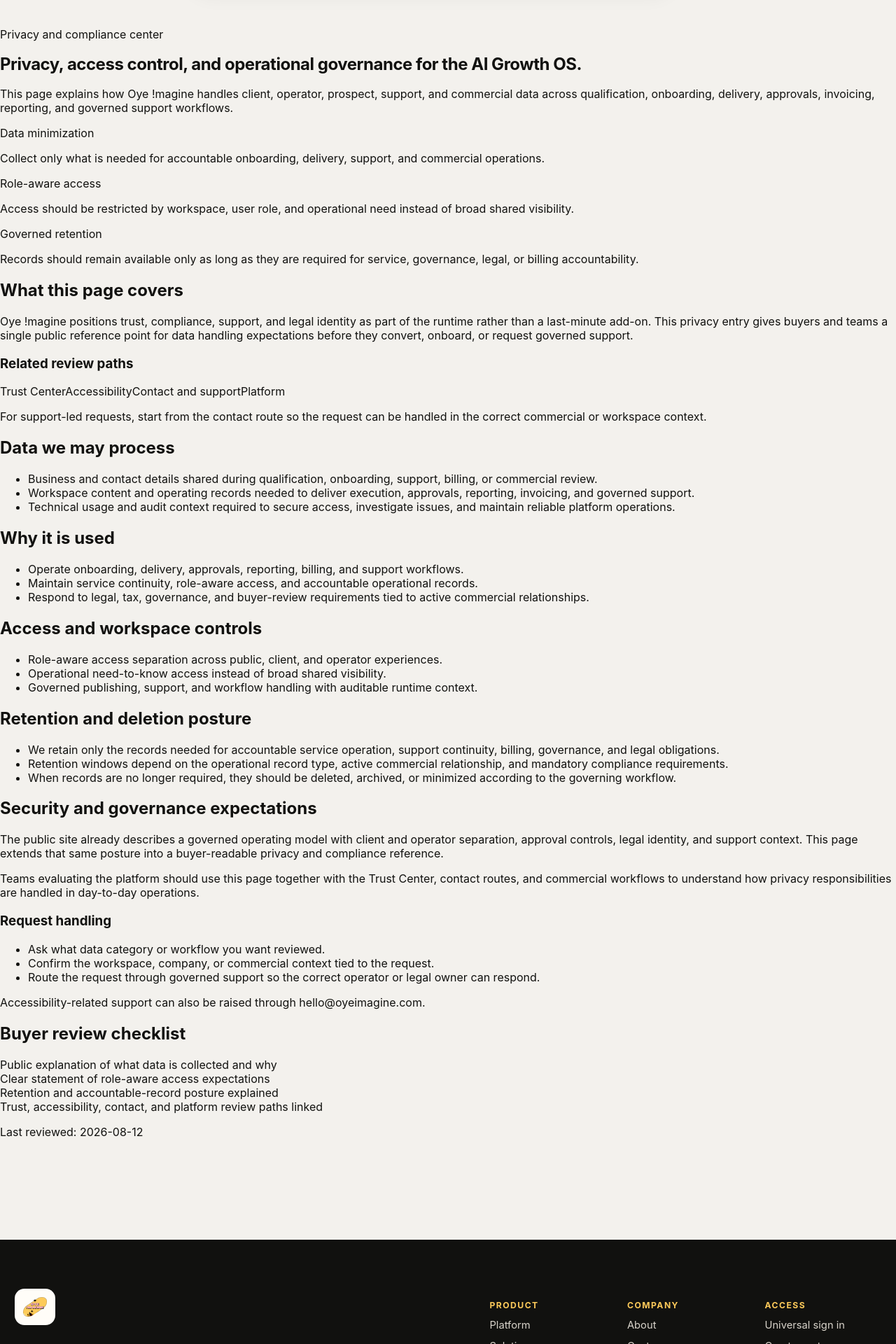
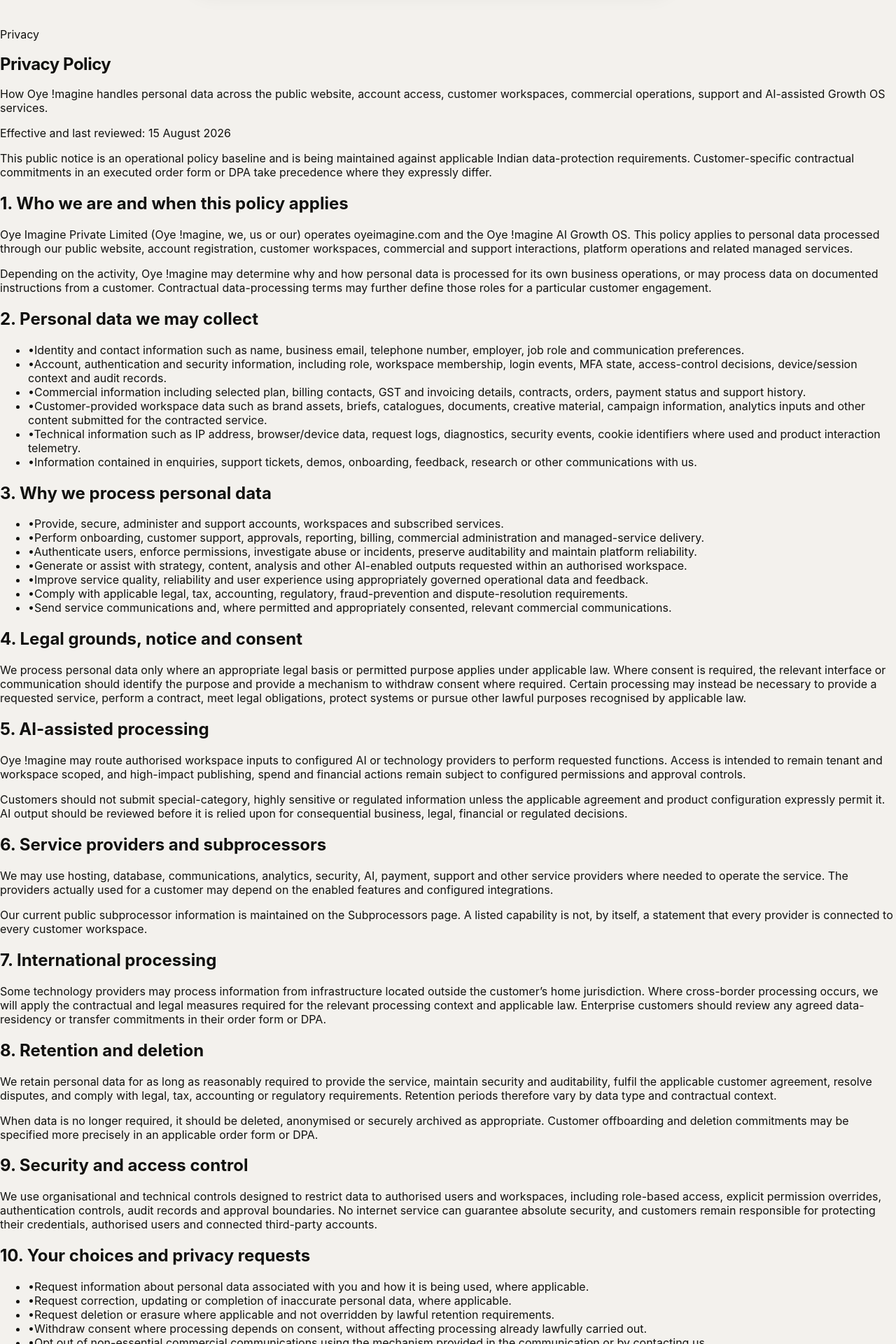
Before and after one commit to arunkumarmanikonda-web/oye-imagine-growth-os-starter, a Next.js app: page /privacy in a window 1280 px wide. Shown: the part 100-2020 px from the top of the page at 70% size. Built offline with nearby package versions, Linux system fonts and the light colour scheme; no server answers.

Commit message:
Replace privacy hub with complete privacy notice

```diff
--- a/src/app/privacy/page.tsx
+++ b/src/app/privacy/page.tsx
@@ -1,222 +1,128 @@
-import type { Metadata, Route } from 'next'
-import Link from 'next/link'
+import type { Metadata } from 'next'
+import { LegalPolicyPage, type LegalPolicySection } from '@/components/public/LegalPolicyPage'
 
 export const metadata: Metadata = {
-  title: 'Privacy and compliance | Oye !magine AI Growth OS',
-  description:
-    'Review how Oye !magine handles data, access control, retention, support, and operational governance across the AI Growth OS.',
+  title: 'Privacy Policy | Oye !magine',
+  description: 'Privacy notice for Oye !magine websites, customer workspaces, support, commercial operations and AI-assisted Growth OS services.',
+  alternates: { canonical: '/privacy' },
 }
 
-const collectionItems = [
-  'Business and contact details shared during qualification, onboarding, support, billing, or commercial review.',
-  'Workspace content and operating records needed to deliver execution, approvals, reporting, invoicing, and governed support.',
-  'Technical usage and audit context required to secure access, investigate issues, and maintain reliable platform operations.',
+const sections: LegalPolicySection[] = [
+  {
+    title: '1. Who we are and when this policy applies',
+    paragraphs: [
+      'Oye Imagine Private Limited (Oye !magine, we, us or our) operates oyeimagine.com and the Oye !magine AI Growth OS. This policy applies to personal data processed through our public website, account registration, customer workspaces, commercial and support interactions, platform operations and related managed services.',
+      'Depending on the activity, Oye !magine may determine why and how personal data is processed for its own business operations, or may process data on documented instructions from a customer. Contractual data-processing terms may further define those roles for a particular customer engagement.',
+    ],
+  },
+  {
+    title: '2. Personal data we may collect',
+    bullets: [
+      'Identity and contact information such as name, business email, telephone number, employer, job role and communication preferences.',
+      'Account, authentication and security information, including role, workspace membership, login events, MFA state, access-control decisions, device/session context and audit records.',
+      'Commercial information including selected plan, billing contacts, GST and invoicing details, contracts, orders, payment status and support history.',
+      'Customer-provided workspace data such as brand assets, briefs, catalogues, documents, creative material, campaign information, analytics inputs and other content submitted for the contracted service.',
+      'Technical information such as IP address, browser/device data, request logs, diagnostics, security events, cookie identifiers where used and product interaction telemetry.',
+      'Information contained in enquiries, support tickets, demos, onboarding, feedback, research or other communications with us.',
+    ],
+  },
+  {
+    title: '3. Why we process personal data',
+    bullets: [
+      'Provide, secure, administer and support accounts, workspaces and subscribed services.',
+      'Perform onboarding, customer support, approvals, reporting, billing, commercial administration and managed-service delivery.',
+      'Authenticate users, enforce permissions, investigate abuse or incidents, preserve auditability and maintain platform reliability.',
+      'Generate or assist with strategy, content, analysis and other AI-enabled outputs requested within an authorised workspace.',
+      'Improve service quality, reliability and user experience using appropriately governed operational data and feedback.',
+      'Comply with applicable legal, tax, accounting, regulatory, fraud-prevention and dispute-resolution requirements.',
+      'Send service communications and, where permitted and appropriately consented, relevant commercial communications.',
+    ],
+  },
+  {
+    title: '4. Legal grounds, notice and consent',
+    paragraphs: [
+      'We process personal data only where an appropriate legal basis or permitted purpose applies under applicable law. Where consent is required, the relevant interface or communication should identify the purpose and provide a mechanism to withdraw consent where required. Certain processing may instead be necessary to provide a requested service, perform a contract, meet legal obligations, protect systems or pursue other lawful purposes recognised by applicable law.',
+    ],
+  },
+  {
+    title: '5. AI-assisted processing',
+    paragraphs: [
+      'Oye !magine may route authorised workspace inputs to configured AI or technology providers to perform requested functions. Access is intended to remain tenant and workspace scoped, and high-impact publishing, spend and financial actions remain subject to configured permissions and approval controls.',
+      'Customers should not submit special-category, highly sensitive or regulated information unless the applicable agreement and product configuration expressly permit it. AI output should be reviewed before it is relied upon for consequential business, legal, financial or regulated decisions.',
+    ],
+  },
+  {
+    title: '6. Service providers and subprocessors',
+    paragraphs: [
+      'We may use hosting, database, communications, analytics, security, AI, payment, support and other service providers where needed to operate the service. The providers actually used for a customer may depend on the enabled features and configured integrations.',
+      'Our current public subprocessor information is maintained on the Subprocessors page. A listed capability is not, by itself, a statement that every provider is connected to every customer workspace.',
+    ],
+  },
+  {
+    title: '7. International processing',
+    paragraphs: [
+      'Some technology providers may process information from infrastructure located outside the customer’s home jurisdiction. Where cross-border processing occurs, we will apply the contractual and legal measures required for the relevant processing context and applicable law. Enterprise customers should review any agreed data-residency or transfer commitments in their order form or DPA.',
+    ],
+  },
+  {
+    title: '8. Retention and deletion',
+    paragraphs: [
+      'We retain personal data for as long as reasonably required to provide the service, maintain security and auditability, fulfil the applicable customer agreement, resolve disputes, and comply with legal, tax, accounting or regulatory requirements. Retention periods therefore vary by data type and contractual context.',
+      'When data is no longer required, it should be deleted, anonymised or securely archived as appropriate. Customer offboarding and deletion commitments may be specified more precisely in an applicable order form or DPA.',
+    ],
+  },
+  {
+    title: '9. Security and access control',
+    paragraphs: [
+      'We use organisational and technical controls designed to restrict data to authorised users and workspaces, including role-based access, explicit permission overrides, authentication controls, audit records and approval boundaries. No internet service can guarantee absolute security, and customers remain responsible for protecting their credentials, authorised users and connected third-party accounts.',
+    ],
+  },
+  {
+    title: '10. Your choices and privacy requests',
+    bullets: [
+      'Request information about personal data associated with you and how it is being used, where applicable.',
+      'Request correction, updating or completion of inaccurate personal data, where applicable.',
+      'Request deletion or erasure where applicable and not overridden by lawful retention requirements.',
+      'Withdraw consent where processing depends on consent, without affecting processing already lawfully carried out.',
+      'Opt out of non-essential commercial communications using the mechanism provided in the communication or by contacting us.',
+      'Raise a grievance or privacy concern through hello@oyeimagine.com. We may need to verify identity and the relevant account or organisation before acting on a request.',
+    ],
+  },
+  {
+    title: '11. Cookies and similar technologies',
+    paragraphs: [
+      'Our use of browser storage, cookies and similar technologies is described in the Cookie Policy. Essential technologies may be required for security, authentication and service operation. Non-essential analytics or marketing technologies, if enabled, should be subject to the applicable notice and consent controls.',
+    ],
+  },
+  {
+    title: '12. Children',
+    paragraphs: [
+      'Oye !magine is a business service and is not directed to children. Customers must not use the platform to process children’s personal data unless the applicable agreement, lawful basis, product configuration and required safeguards expressly support that processing.',
+    ],
+  },
+  {
+    title: '13. Changes to this policy',
+    paragraphs: [
+      'We may update this policy to reflect legal, product, provider or operational changes. Material changes will be published with a revised effective date and, where required, communicated through an appropriate customer or product channel.',
+    ],
+  },
+  {
+    title: '14. Contact and grievance handling',
+    paragraphs: [
+      'Questions, privacy requests and grievances may be sent to hello@oyeimagine.com. Please identify the relevant organisation, workspace and request type so we can route the matter correctly. Additional contractual privacy contacts may be specified in an enterprise agreement or DPA.',
+    ],
+  },
 ]
-
-const usageItems = [
-  'Operate onboarding, delivery, approvals, reporting, billing, and support workflows.',
-  'Maintain service continuity, role-aware access, and accountable operational records.',
-  'Respond to legal, tax, governance, and buyer-review requirements tied to active commercial relationships.',
-]
-
-const controlItems = [
-  'Role-aware access separation across public, client, and operator experiences.',
-  'Operational need-to-know access instead of broad shared visibility.',
-  'Governed publishing, support, and workflow handling with auditable runtime context.',
-]
-
-const retentionItems = [
-  'We retain only the records needed for accountable service operation, support continuity, billing, governance, and legal obligations.',
-  'Retention windows depend on the operational record type, active commercial relationship, and mandatory compliance requirements.',
-  'When records are no longer required, they should be deleted, archived, or minimized according to the governing workflow.',
-]
-
-const requestItems = [
-  'Ask what data category or workflow you want reviewed.',
-  'Confirm the workspace, company, or commercial context tied to the request.',
-  'Route the request through governed support so the correct operator or legal owner can respond.',
-]
-
-const reviewLinks = [
-  { href: '/trust', label: 'Trust Center' },
-  { href: '/accessibility', label: 'Accessibility' },
-  { href: '/contact', label: 'Contact and support' },
-  { href: '/platform', label: 'Platform' },
-]
-
-function SectionList({ items }: { items: string[] }) {
-  return (
-    <ul className="mt-4 space-y-3 text-sm leading-7 text-slate-700">
-      {items.map((item) => (
-        <li key={item} className="flex gap-3">
-          <span className="mt-2 h-2 w-2 shrink-0 rounded-full bg-slate-900" />
-          <span>{item}</span>
-        </li>
-      ))}
-    </ul>
-  )
-}
 
 export default function PrivacyPage() {
   return (
-    <main className="bg-white text-slate-950">
-      <section className="border-b border-slate-200 bg-slate-50">
-        <div className="mx-auto max-w-6xl px-6 py-16 sm:px-8 lg:px-10 lg:py-24">
-          <p className="text-sm font-semibold uppercase tracking-[0.22em] text-slate-500">
-            Privacy and compliance center
-          </p>
-          <h1 className="mt-4 max-w-4xl text-4xl font-semibold tracking-tight text-slate-950 sm:text-5xl">
-            Privacy, access control, and operational governance for the AI Growth OS.
-          </h1>
-          <p className="mt-6 max-w-3xl text-lg leading-8 text-slate-700">
-            This page explains how Oye !magine handles client, operator, prospect, support, and
-            commercial data across qualification, onboarding, delivery, approvals, invoicing,
-            reporting, and governed support workflows.
-          </p>
-
-          <div className="mt-8 grid gap-4 sm:grid-cols-3">
-            <div className="rounded-2xl border border-slate-200 bg-white p-5">
-              <div className="text-sm font-semibold text-slate-900">Data minimization</div>
-              <p className="mt-2 text-sm leading-7 text-slate-700">
-                Collect only what is needed for accountable onboarding, delivery, support, and
-                commercial operations.
-              </p>
-            </div>
-            <div className="rounded-2xl border border-slate-200 bg-white p-5">
-              <div className="text-sm font-semibold text-slate-900">Role-aware access</div>
-              <p className="mt-2 text-sm leading-7 text-slate-700">
-                Access should be restricted by workspace, user role, and operational need instead
-                of broad shared visibility.
-              </p>
-            </div>
-            <div className="rounded-2xl border border-slate-200 bg-white p-5">
-              <div className="text-sm font-semibold text-slate-900">Governed retention</div>
-              <p className="mt-2 text-sm leading-7 text-slate-700">
-                Records should remain available only as long as they are required for service,
-                governance, legal, or billing accountability.
-              </p>
-            </div>
-          </div>
-        </div>
-      </section>
-
-      <section className="mx-auto max-w-6xl px-6 py-16 sm:px-8 lg:px-10">
-        <div className="grid gap-10 lg:grid-cols-[1.1fr_0.9fr]">
-          <div>
-            <h2 className="text-2xl font-semibold tracking-tight text-slate-950">
-              What this page covers
-            </h2>
-            <p className="mt-4 text-base leading-8 text-slate-700">
-              Oye !magine positions trust, compliance, support, and legal identity as part of the
-              runtime rather than a last-minute add-on. This privacy entry gives buyers and teams a
-              single public reference point for data handling expectations before they convert,
-              onboard, or request governed support.
-            </p>
-          </div>
-
-          <div className="rounded-3xl border border-slate-200 bg-slate-50 p-6">
-            <h3 className="text-base font-semibold text-slate-950">Related review paths</h3>
-            <div className="mt-4 flex flex-wrap gap-3">
-              {reviewLinks.map((item) => (
-                <Link
-                  key={item.href}
-                  href={item.href as Route}
-                  className="rounded-full border border-slate-300 px-4 py-2 text-sm font-medium text-slate-700 transition hover:border-slate-900 hover:text-slate-950"
-                >
-                  {item.label}
-                </Link>
-              ))}
-            </div>
-            <p className="mt-4 text-sm leading-7 text-slate-600">
-              For support-led requests, start from the contact route so the request can be handled
-              in the correct commercial or workspace context.
-            </p>
-          </div>
-        </div>
-      </section>
-
-      <section className="mx-auto grid max-w-6xl gap-8 px-6 pb-16 sm:px-8 lg:grid-cols-2 lg:px-10">
-        <div className="rounded-3xl border border-slate-200 p-8">
-          <h2 className="text-2xl font-semibold tracking-tight text-slate-950">
-            Data we may process
-          </h2>
-          <SectionList items={collectionItems} />
-        </div>
-
-        <div className="rounded-3xl border border-slate-200 p-8">
-          <h2 className="text-2xl font-semibold tracking-tight text-slate-950">
-            Why it is used
-          </h2>
-          <SectionList items={usageItems} />
-        </div>
-
-        <div className="rounded-3xl border border-slate-200 p-8">
-          <h2 className="text-2xl font-semibold tracking-tight text-slate-950">
-            Access and workspace controls
-          </h2>
-          <SectionList items={controlItems} />
-        </div>
-
-        <div className="rounded-3xl border border-slate-200 p-8">
-          <h2 className="text-2xl font-semibold tracking-tight text-slate-950">
-            Retention and deletion posture
-          </h2>
-          <SectionList items={retentionItems} />
-        </div>
-      </section>
-
-      <section className="border-y border-slate-200 bg-slate-50">
-        <div className="mx-auto grid max-w-6xl gap-8 px-6 py-16 sm:px-8 lg:grid-cols-2 lg:px-10">
-          <div>
-            <h2 className="text-2xl font-semibold tracking-tight text-slate-950">
-              Security and governance expectations
-            </h2>
-            <p className="mt-4 text-base leading-8 text-slate-700">
-              The public site already describes a governed operating model with client and operator
-              separation, approval controls, legal identity, and support context. This page extends
-              that same posture into a buyer-readable privacy and compliance reference.
-            </p>
-            <p className="mt-4 text-base leading-8 text-slate-700">
-              Teams evaluating the platform should use this page together with the Trust Center,
-              contact routes, and commercial workflows to understand how privacy responsibilities are
-              handled in day-to-day operations.
-            </p>
-          </div>
-
-          <div className="rounded-3xl border border-slate-200 bg-white p-8">
-            <h3 className="text-lg font-semibold text-slate-950">Request handling</h3>
-            <SectionList items={requestItems} />
-            <p className="mt-6 text-sm leading-7 text-slate-600">
-              Accessibility-related support can also be raised through{' '}
-              <a className="font-medium text-slate-900 underline underline-offset-4" href="mailto:hello@oyeimagine.com">
-                hello@oyeimagine.com
-              </a>
-              .
-            </p>
-          </div>
-        </div>
-      </section>
-
-      <section className="mx-auto max-w-6xl px-6 py-16 sm:px-8 lg:px-10">
-        <div className="rounded-3xl border border-slate-200 bg-white p-8">
-          <h2 className="text-2xl font-semibold tracking-tight text-slate-950">
-            Buyer review checklist
-          </h2>
-          <div className="mt-6 grid gap-4 md:grid-cols-2 xl:grid-cols-4">
-            {[
-              'Public explanation of what data is collected and why',
-              'Clear statement of role-aware access expectations',
-              'Retention and accountable-record posture explained',
-              'Trust, accessibility, contact, and platform review paths linked',
-            ].map((item) => (
-              <div key={item} className="rounded-2xl border border-slate-200 p-5 text-sm leading-7 text-slate-700">
-                {item}
-              </div>
-            ))}
-          </div>
-          <p className="mt-6 text-sm leading-7 text-slate-600">Last reviewed: 2026-08-12</p>
-        </div>
-      </section>
-    </main>
+    <LegalPolicyPage
+      eyebrow="Privacy"
+      title="Privacy Policy"
+      summary="How Oye !magine handles personal data across the public website, account access, customer workspaces, commercial operations, support and AI-assisted Growth OS services."
+      effectiveDate="15 August 2026"
+      sections={sections}
+      notice="This public notice is an operational policy baseline and is being maintained against applicable Indian data-protection requirements. Customer-specific contractual commitments in an executed order form or DPA take precedence where they expressly differ."
+    />
   )
 }
```
